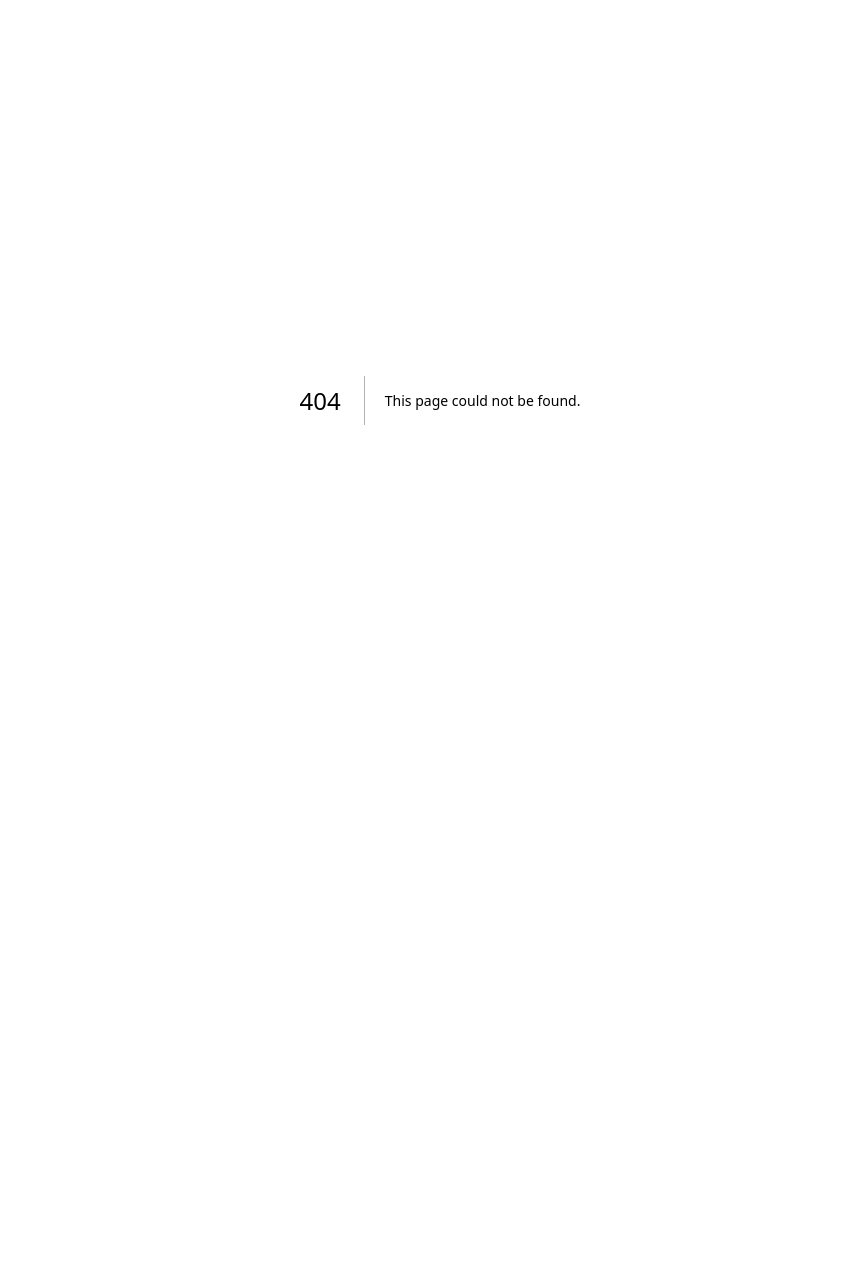
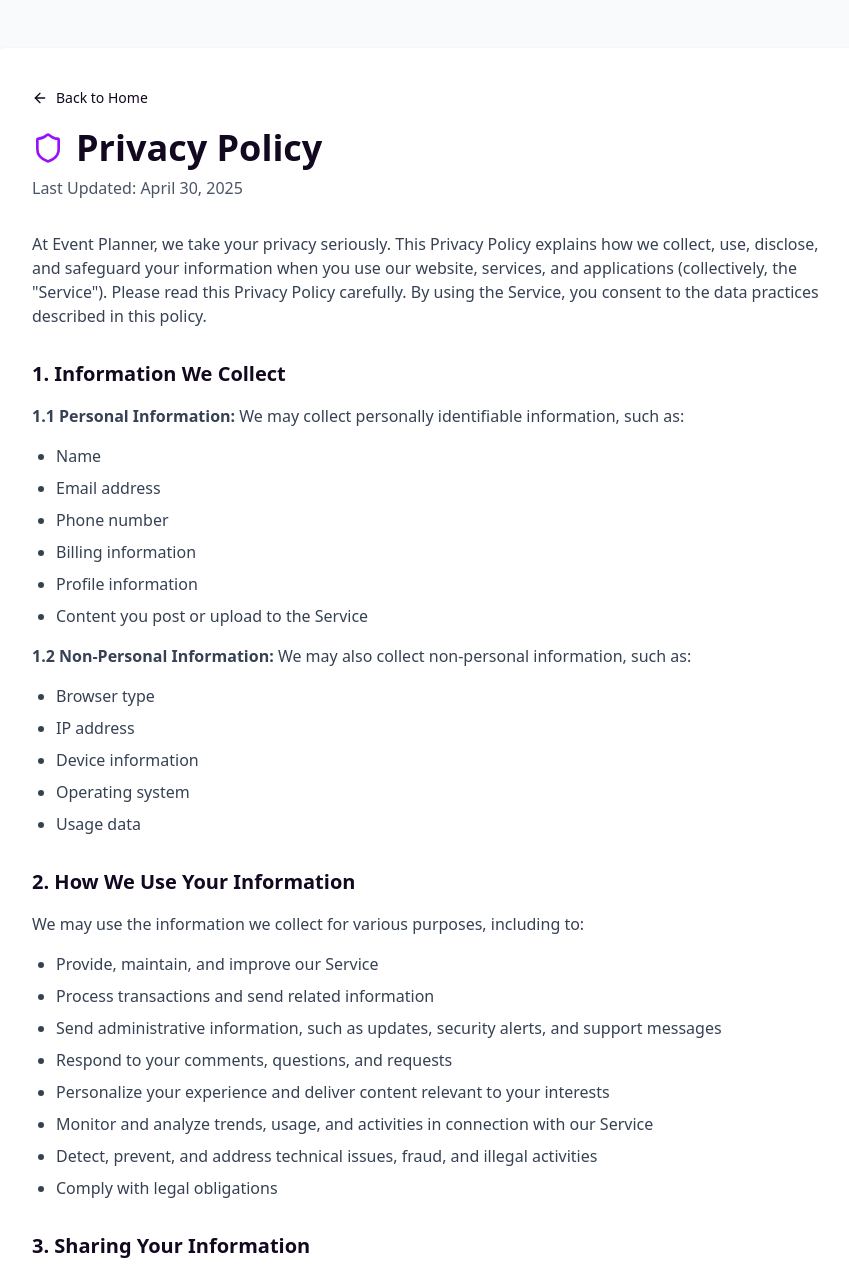
Before and after one commit to rockyhaque/eventlyze-client, a Next.js app: page /privacy in a window 1280 px wide. Before the commit this address had no page. Shown: the top 1280 px of the page, without its empty margins (200-1049 px from the left). Before the commit the page ends 800 px from the top, so only its background shows below. Built offline with nearby package versions, Linux system fonts and the light colour scheme.

Commit message:
feat:add privacy page

```diff
--- /dev/null
+++ b/src/app/(WithCommonLayout)/privacy/page.tsx
@@ -0,0 +1,201 @@
+import Link from "next/link"
+import { Button } from "@/components/ui/button"
+import { ArrowLeft, Shield } from "lucide-react"
+
+export default function PrivacyPolicyPage() {
+  return (
+    <div className="min-h-screen bg-gray-50 py-12 px-4">
+      <div className="container mx-auto max-w-4xl">
+        <div className="bg-white rounded-xl shadow-sm p-6 md:p-10">
+          <div className="mb-8">
+            <Link
+              href="/"
+              className="inline-flex items-center text-sm text-[#12081F] hover:text-purple-700 transition-colors"
+            >
+              <ArrowLeft className="mr-2 h-4 w-4" />
+              Back to Home
+            </Link>
+            <div className="flex items-center gap-3 mt-4">
+              <Shield className="h-8 w-8 text-purple-600" />
+              <h1 className="text-3xl md:text-4xl font-bold text-[#12081F]">Privacy Policy</h1>
+            </div>
+            <p className="text-gray-600 mt-2">Last Updated: April 30, 2025</p>
+          </div>
+
+          <div className="prose max-w-none text-gray-700">
+            <p>
+              At Event Planner, we take your privacy seriously. This Privacy Policy explains how we collect, use,
+              disclose, and safeguard your information when you use our website, services, and applications
+              (collectively, the "Service"). Please read this Privacy Policy carefully. By using the Service, you
+              consent to the data practices described in this policy.
+            </p>
+
+            <h2 className="text-xl font-semibold mt-8 mb-4 text-[#12081F]">1. Information We Collect</h2>
+
+            <p>
+              <strong>1.1 Personal Information:</strong> We may collect personally identifiable information, such as:
+            </p>
+
+            <ul className="list-disc pl-6 my-4 space-y-2">
+              <li>Name</li>
+              <li>Email address</li>
+              <li>Phone number</li>
+              <li>Billing information</li>
+              <li>Profile information</li>
+              <li>Content you post or upload to the Service</li>
+            </ul>
+
+            <p>
+              <strong>1.2 Non-Personal Information:</strong> We may also collect non-personal information, such as:
+            </p>
+
+            <ul className="list-disc pl-6 my-4 space-y-2">
+              <li>Browser type</li>
+              <li>IP address</li>
+              <li>Device information</li>
+              <li>Operating system</li>
+              <li>Usage data</li>
+            </ul>
+
+            <h2 className="text-xl font-semibold mt-8 mb-4 text-[#12081F]">2. How We Use Your Information</h2>
+
+            <p>We may use the information we collect for various purposes, including to:</p>
+
+            <ul className="list-disc pl-6 my-4 space-y-2">
+              <li>Provide, maintain, and improve our Service</li>
+              <li>Process transactions and send related information</li>
+              <li>Send administrative information, such as updates, security alerts, and support messages</li>
+              <li>Respond to your comments, questions, and requests</li>
+              <li>Personalize your experience and deliver content relevant to your interests</li>
+              <li>Monitor and analyze trends, usage, and activities in connection with our Service</li>
+              <li>Detect, prevent, and address technical issues, fraud, and illegal activities</li>
+              <li>Comply with legal obligations</li>
+            </ul>
+
+            <h2 className="text-xl font-semibold mt-8 mb-4 text-[#12081F]">3. Sharing Your Information</h2>
+
+            <p>We may share your information in the following situations:</p>
+
+            <p>
+              <strong>3.1 With Event Organizers:</strong> If you register for an event, we share your information with
+              the event organizer to facilitate your participation.
+            </p>
+
+            <p>
+              <strong>3.2 With Service Providers:</strong> We may share your information with third-party vendors,
+              service providers, and other business partners who perform services on our behalf, such as payment
+              processing, data analysis, email delivery, hosting, and customer service.
+            </p>
+
+            <p>
+              <strong>3.3 For Legal Purposes:</strong> We may disclose your information where required by law or if we
+              believe that such action is necessary to comply with legal obligations, protect our rights, or investigate
+              potential violations of our Terms of Service.
+            </p>
+
+            <p>
+              <strong>3.4 Business Transfers:</strong> In the event of a merger, acquisition, or sale of all or a
+              portion of our assets, your information may be transferred as part of that transaction.
+            </p>
+
+            <p>
+              <strong>3.5 With Your Consent:</strong> We may share your information with third parties when you have
+              given us your consent to do so.
+            </p>
+
+            <h2 className="text-xl font-semibold mt-8 mb-4 text-[#12081F]">4. Data Security</h2>
+
+            <p>
+              We implement appropriate technical and organizational measures to protect the security of your personal
+              information. However, please be aware that no method of transmission over the Internet or method of
+              electronic storage is 100% secure. While we strive to use commercially acceptable means to protect your
+              personal information, we cannot guarantee its absolute security.
+            </p>
+
+            <h2 className="text-xl font-semibold mt-8 mb-4 text-[#12081F]">5. Cookies and Tracking Technologies</h2>
+
+            <p>
+              We use cookies and similar tracking technologies to track activity on our Service and hold certain
+              information. Cookies are files with a small amount of data that may include an anonymous unique
+              identifier.
+            </p>
+
+            <p>
+              You can instruct your browser to refuse all cookies or to indicate when a cookie is being sent. However,
+              if you do not accept cookies, you may not be able to use some portions of our Service.
+            </p>
+
+            <h2 className="text-xl font-semibold mt-8 mb-4 text-[#12081F]">6. Your Data Protection Rights</h2>
+
+            <p>Depending on your location, you may have the following rights regarding your personal information:</p>
+
+            <ul className="list-disc pl-6 my-4 space-y-2">
+              <li>The right to access the personal information we have about you</li>
+              <li>The right to request correction of inaccurate personal information</li>
+              <li>The right to request deletion of your personal information</li>
+              <li>The right to object to processing of your personal information</li>
+              <li>The right to data portability</li>
+              <li>The right to withdraw consent at any time</li>
+            </ul>
+
+            <p>
+              To exercise these rights, please contact us at{" "}
+              <a href="mailto:privacy@eventplanner.com" className="text-purple-700 hover:underline">
+                privacy@eventplanner.com
+              </a>
+              .
+            </p>
+
+            <h2 className="text-xl font-semibold mt-8 mb-4 text-[#12081F]">7. Children's Privacy</h2>
+
+            <p>
+              Our Service is not directed to individuals under the age of 16. We do not knowingly collect personal
+              information from children under 16. If you are a parent or guardian and you are aware that your child has
+              provided us with personal information, please contact us. If we become aware that we have collected
+              personal information from children without verification of parental consent, we take steps to remove that
+              information from our servers.
+            </p>
+
+            <h2 className="text-xl font-semibold mt-8 mb-4 text-[#12081F]">8. Changes to This Privacy Policy</h2>
+
+            <p>
+              We may update our Privacy Policy from time to time. We will notify you of any changes by posting the new
+              Privacy Policy on this page and updating the "Last Updated" date at the top of this Privacy Policy. You
+              are advised to review this Privacy Policy periodically for any changes.
+            </p>
+
+            <h2 className="text-xl font-semibold mt-8 mb-4 text-[#12081F]">9. International Transfers</h2>
+
+            <p>
+              Your information may be transferred to — and maintained on — computers located outside of your state,
+              province, country, or other governmental jurisdiction where the data protection laws may differ from those
+              of your jurisdiction. If you are located outside the United States and choose to provide information to
+              us, please note that we transfer the data to the United States and process it there.
+            </p>
+
+            <h2 className="text-xl font-semibold mt-8 mb-4 text-[#12081F]">10. Contact Us</h2>
+
+            <p>
+              If you have any questions about this Privacy Policy, please contact us at{" "}
+              <a href="mailto:privacy@eventplanner.com" className="text-purple-700 hover:underline">
+                privacy@eventplanner.com
+              </a>
+              .
+            </p>
+          </div>
+
+          <div className="mt-12 pt-6 border-t border-gray-200">
+            <div className="flex flex-col sm:flex-row justify-between items-center gap-4">
+              <p className="text-gray-600 text-sm">
+                By using our service, you acknowledge that you have read and understood this Privacy Policy.
+              </p>
+              <Button asChild className="bg-[#12081F] hover:bg-purple-900">
+                <Link href="/register">Return to Register Form</Link>
+              </Button>
+            </div>
+          </div>
+        </div>
+      </div>
+    </div>
+  )
+}
```
